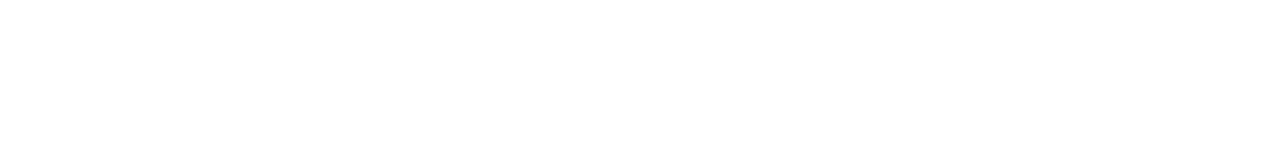
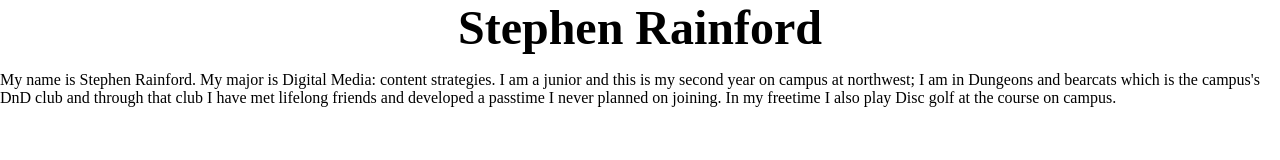
Before and after one commit to 44334-fa21/personalwebpage-KcScout, a plain HTML site: page index.html in a window 1280 px wide. Drawn offline with Linux system fonts and the light colour scheme.

Commit message:
webpage
not able to complete. I just forgot to much and i need to brush up before the next codding project.

```diff
--- a/index.html
+++ b/index.html
@@ -1,13 +1,27 @@
 <!DOCTYPE html>
 <html lang="en">
 	<head>
-		<title>LASTNAME Personal Web Page</title>
+		<title>Stephen Rainford</title>
 		<meta charset="utf-8">
+		<link rel="stylesheet" href="style.css">
+		<meta name="viewport" content="width=device-width, initial-scale=1.0">
 		<style>
 
 		</style>
 	</head>
 <body>
+	<header>
+		<h1> <span class= "name"> </span> Stephen Rainford <span class="name"> </span> </h1>
+	</header>
+	<nav>
+	</nav>
+	<div>
+	</div>
+	<main>
+		<div id="intro">
+			<p> My name is Stephen Rainford. My major is Digital Media: content strategies. I am a junior and this is my second year on campus at northwest; I am in Dungeons and bearcats which is the campus's DnD club and through that club I have met lifelong friends and developed a passtime I never planned on joining. In my freetime I also play Disc golf at the course on campus.</p>
+			</div>
 
+		</main>
 </body>
 </html>
--- a/style.css
+++ b/style.css
@@ -1 +1,9 @@
-/*Personal Web Page Style Sheet */
+body, header, nav, main, footer, img, h1, ul {
+    margin: 0;
+    padding: 0;
+    border: 0;
+}
+header {
+    text-align: center;
+    font-size: 1.5em;
+  }
```
